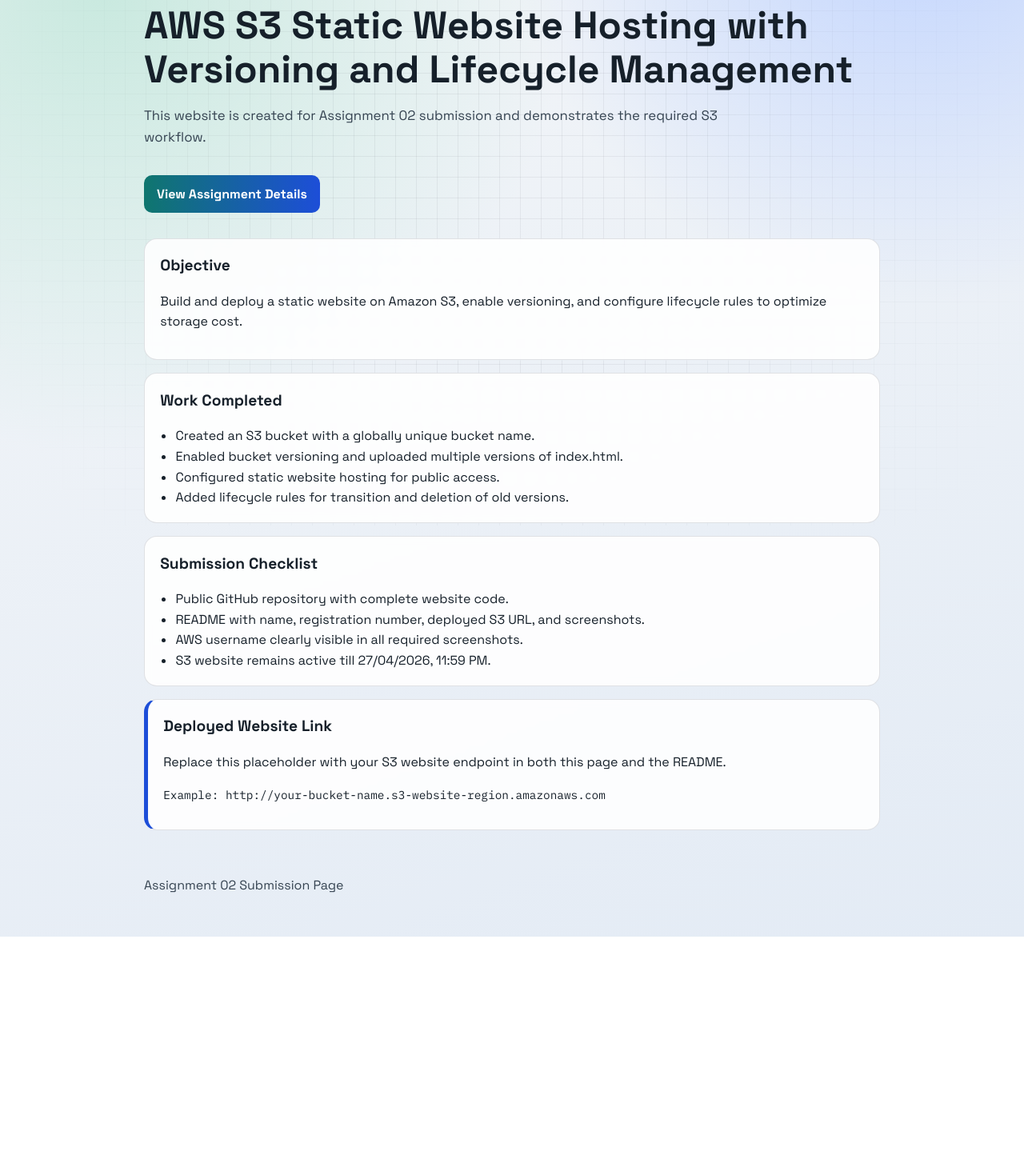
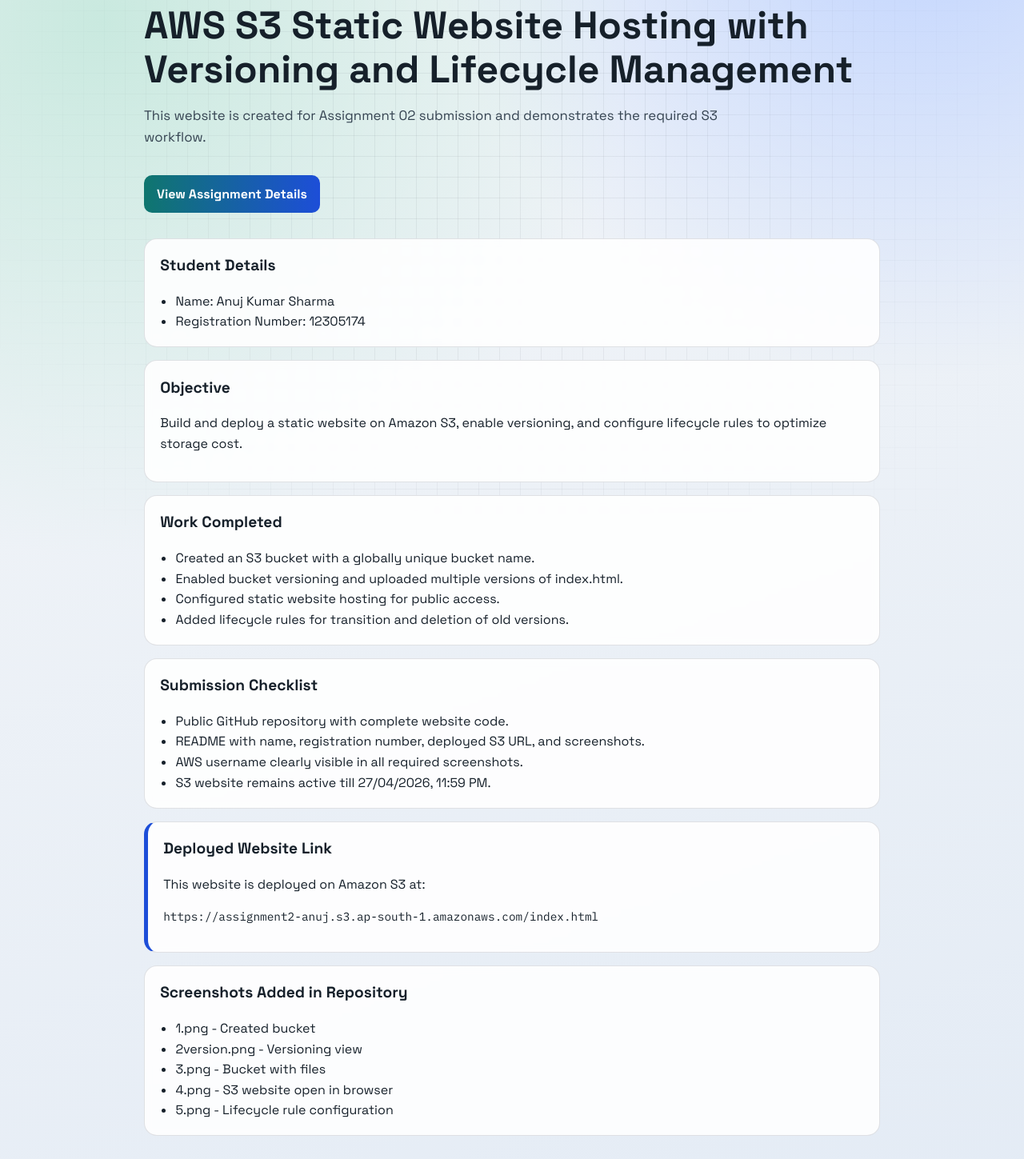
Before and after one commit to anuj308/assignment2Cloud, a plain HTML site: page index.html in a window 1280 px wide. Shown: the part 143-1592 px from the top of the page at 80% size. Before the commit the page ends 1314 px from the top, so only its background shows below. Drawn offline with Linux system fonts and the light colour scheme; a script that the page names is missing.

Commit message:
completed

```diff
--- a/index.html
+++ b/index.html
@@ -29,6 +29,14 @@
     </header>
 
     <main>
+      <section class="card">
+        <h2>Student Details</h2>
+        <ul>
+          <li>Name: Anuj Kumar Sharma</li>
+          <li>Registration Number: 12305174</li>
+        </ul>
+      </section>
+
       <section id="overview" class="card">
         <h2>Objective</h2>
         <p>
@@ -59,10 +67,19 @@
 
       <section class="card highlight">
         <h2>Deployed Website Link</h2>
-        <p>
-          Replace this placeholder with your S3 website endpoint in both this page and the README.
-        </p>
-        <p class="mono">Example: http://your-bucket-name.s3-website-region.amazonaws.com</p>
+        <p>This website is deployed on Amazon S3 at:</p>
+        <p class="mono">https://assignment2-anuj.s3.ap-south-1.amazonaws.com/index.html</p>
+      </section>
+
+      <section class="card">
+        <h2>Screenshots Added in Repository</h2>
+        <ul>
+          <li>1.png - Created bucket</li>
+          <li>2version.png - Versioning view</li>
+          <li>3.png - Bucket with files</li>
+          <li>4.png - S3 website open in browser</li>
+          <li>5.png - Lifecycle rule configuration</li>
+        </ul>
       </section>
     </main>
 
```
Also changed, not shown: index2.html (+21 -4 lines), 1 other file.
